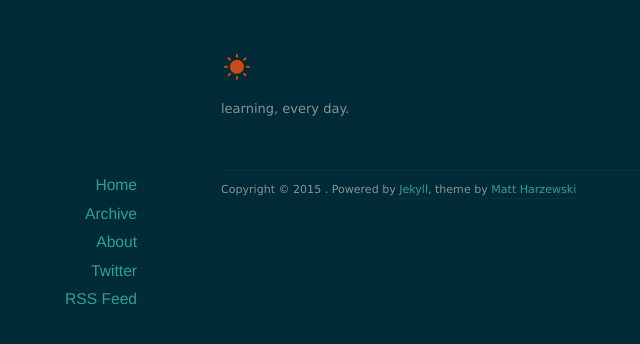
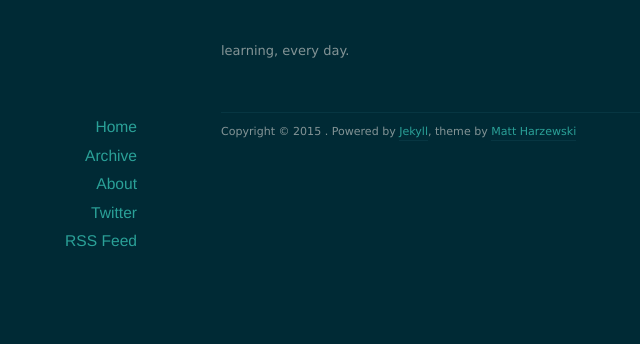
Before and after one commit to jefflewis/jefflewis.github.io, a Jekyll site: the page built from index.html, in a window 1280 px wide. Shown: the top 344 px of the page, without its empty margins (169-809 px from the left). Built offline with Jekyll 4.4.1, drawn with Linux system fonts in a browser that asks for light colours; nearby versions of some CDN libraries.

Commit message:
more setup

```diff
--- a/_layouts/default.html
+++ b/_layouts/default.html
@@ -20,7 +20,7 @@
 
 
   <header id="header">
-    <h1><a href="/"><i class="icon-sun"></i> {{ site.name }}</a></h1>
+    <h1><a href="/"><i class="icon-cogs"></i> {{ site.name }}</a></h1>
     <p>{{ site.description }}</p>
   </header>
 
@@ -36,7 +36,7 @@
           <li><a href="/">Home</a></li>
           <li><a href="/archives">Archive</a></li>
           <li><a href="/about">About</a></li>
-          <li><a href="http://twitter.com/redwall_hp">Twitter</a></li>
+          <li><a href="http://twitter.com/jeffrey_allen">Twitter</a></li>
           <li><a href="/feed.xml">RSS Feed</a></li>
         </ul>
       </nav>
--- a/index.html
+++ b/index.html
@@ -1,6 +1,6 @@
 ---
 layout: default
-title: Solar Theme
+title: Jeff Lewis
 ---
 
 {% for post in paginator.posts %}
```
